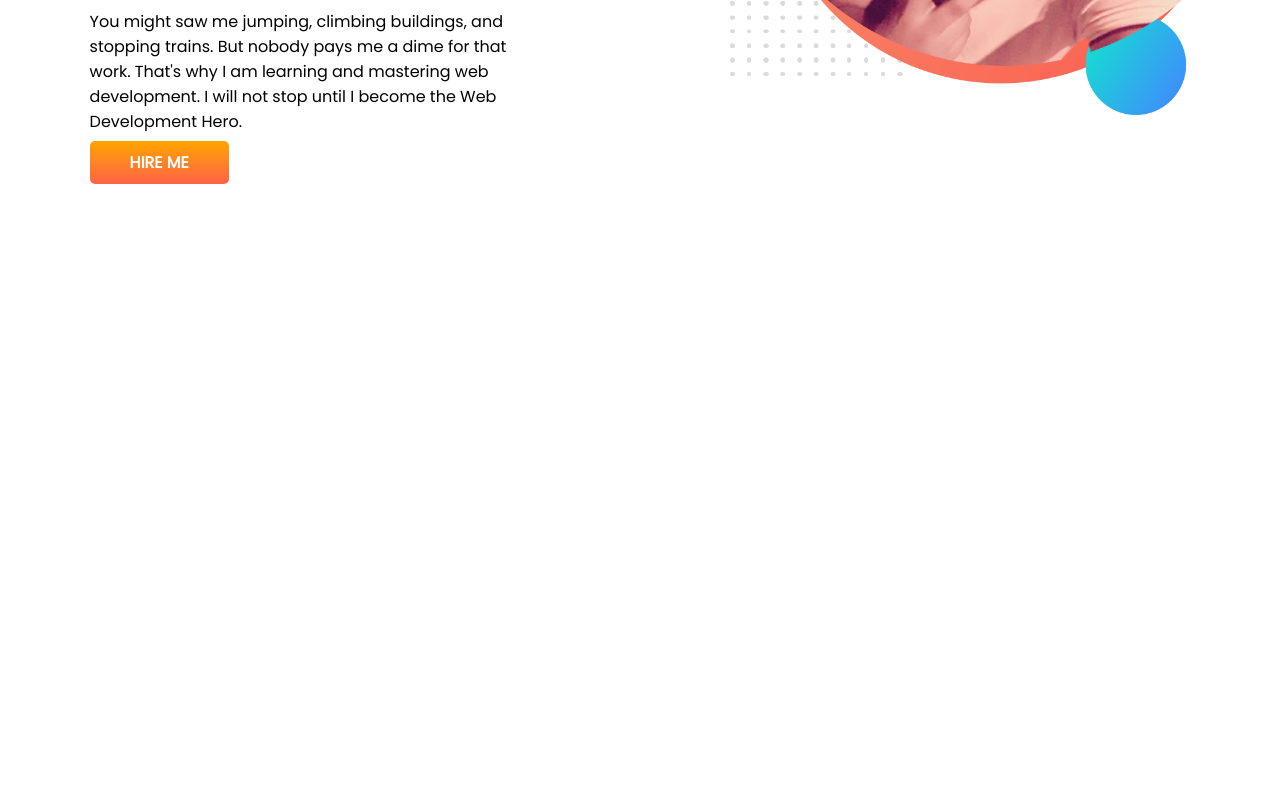
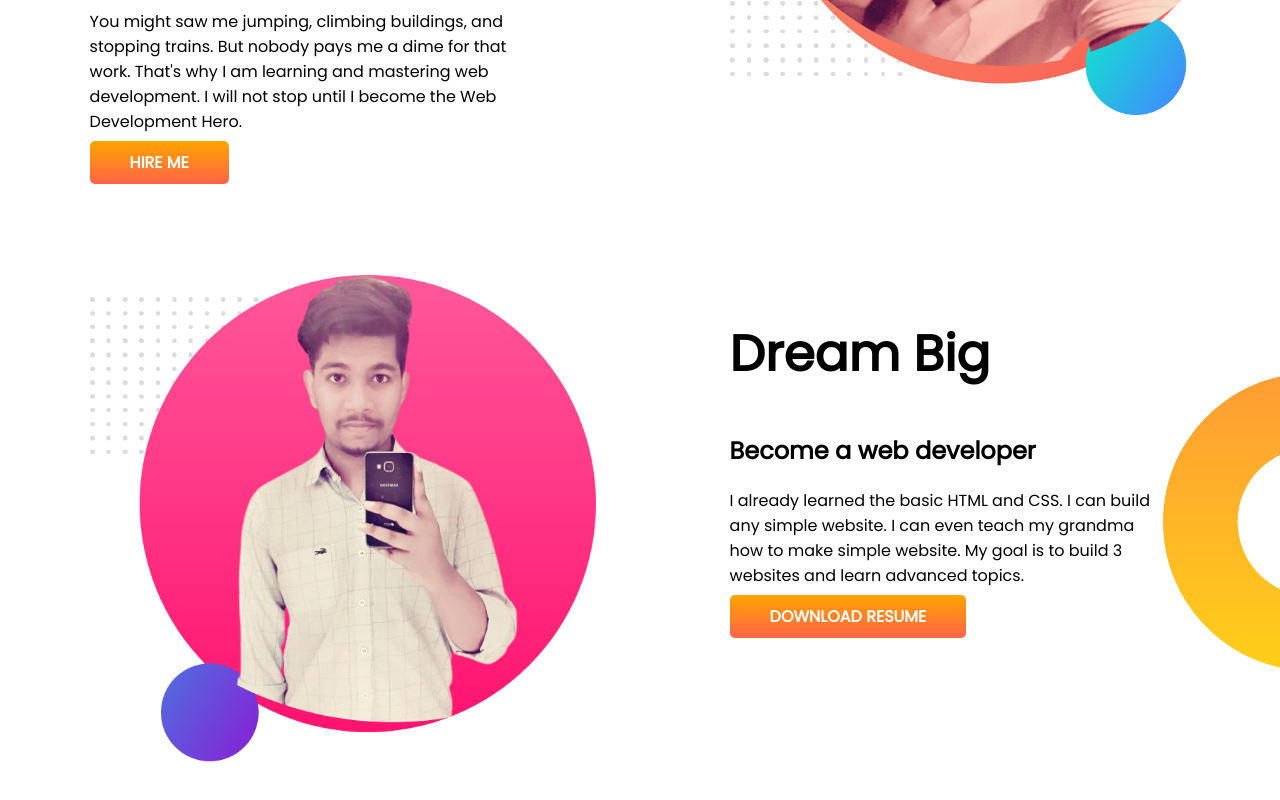
Before and after one commit to EmranEmon47/developer-portfolio, a plain HTML site: page index.html in a window 1280 px wide. Shown: the part 388-1188 px from the top of the page. Before the commit the page ends 800 px from the top, so only its background shows below. Drawn offline with Linux system fonts and the light colour scheme.

Commit message:
dream commit

```diff
--- a/index.html
+++ b/index.html
@@ -23,5 +23,16 @@
         <img src="images/emran-pic-bg.png" alt="first emran photo">
     </div>
 </section>
+<section class="dream-big">
+    <div class="half-width">
+        <img src="images/emran-bg2.png" alt="emran second image">
+    </div>
+    <div class="half-width">
+        <h1>Dream Big</h1>
+        <h2>Become a web developer</h2>
+        <p>I already learned the basic HTML and CSS. I can build any simple website. I can even teach my grandma how to make simple website. My goal is to build 3 websites and learn advanced topics.</p>
+        <a class="link-button" target="_blank" href="https://www.linkedin.com/in/emran-emon-64b6b815b/">DOWNLOAD RESUME</a>
+    </div>
+</section>
 </body>
 </html>
--- a/style.css
+++ b/style.css
@@ -10,6 +10,7 @@
 }
 section{
     display: flex;
+    margin-bottom: 100px;
 }
 .half-width{
     width: 50%;
@@ -36,3 +37,8 @@
     background-repeat: no-repeat;
 
 }
+.dream-big{
+    background-image: url(images/dream-bg.png);
+    background-repeat: no-repeat;
+    background-position: right;
+}
```
Also changed, not shown: images/emran-bg2.png (added).
